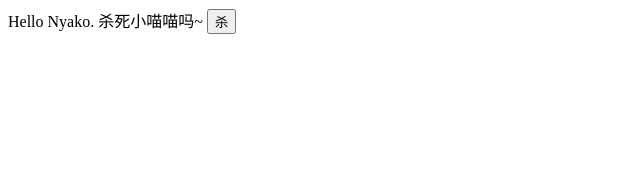
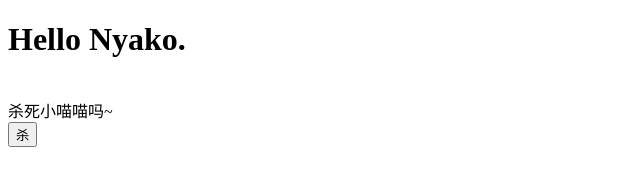
Before and after one commit to Rabimew/4Nyako.github.io, a plain HTML site: page index.html in a window 1280 px wide. Shown: the whole page, without its empty margins (0-640 px from the left). Drawn offline with Linux system fonts and the light colour scheme.

Commit message:
Update index.html

```diff
--- a/index.html
+++ b/index.html
@@ -5,8 +5,8 @@
 <title>喵喵喵</title>
 </head>
 <body>
-    Hello Nyako.
-	杀死小喵喵吗~
+    <h1>Hello Nyako.</h1><br/>
+	杀死小喵喵吗~<br/>
 	<button type="button">杀</button>
 </body>
 </html>
```
